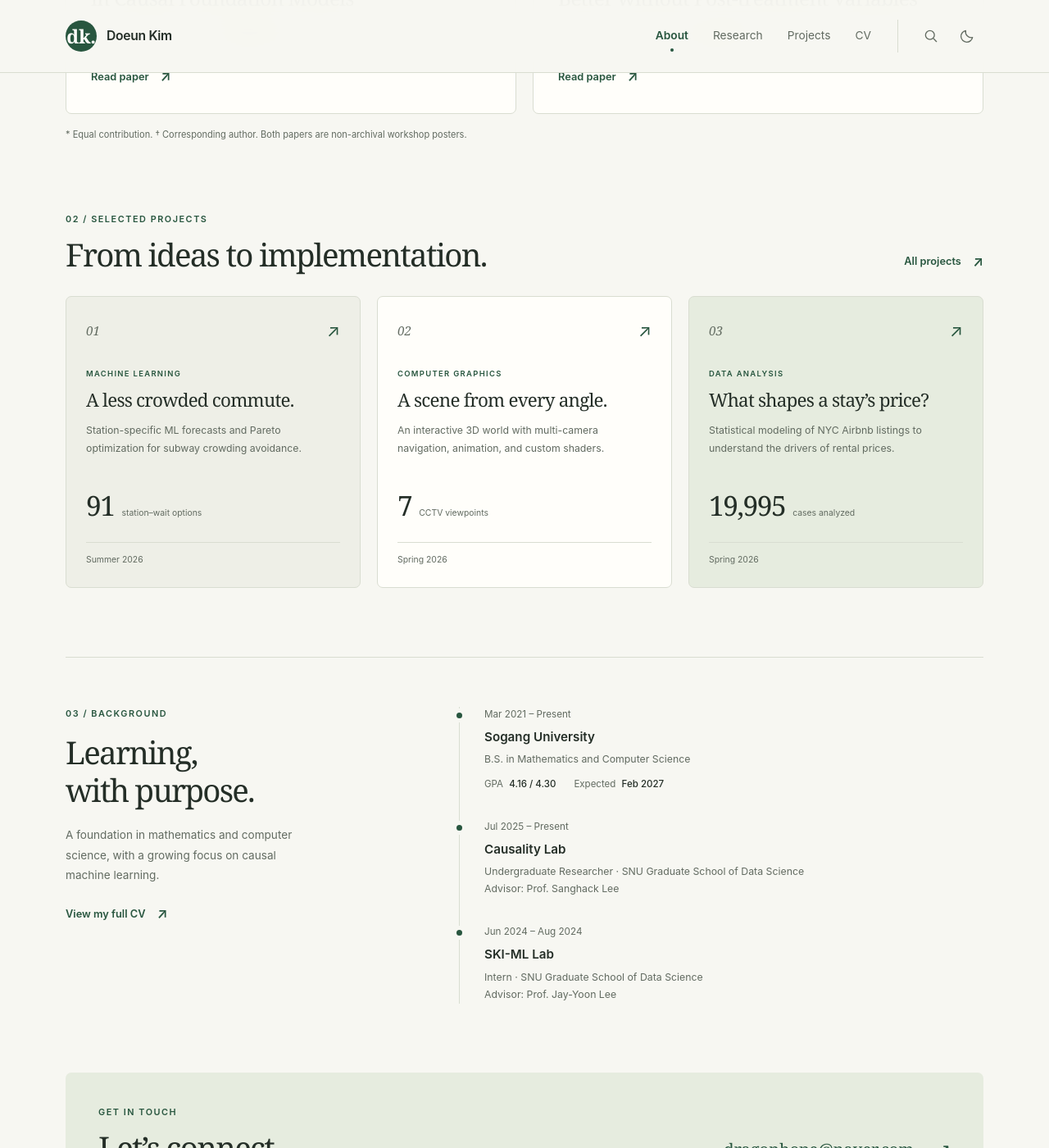
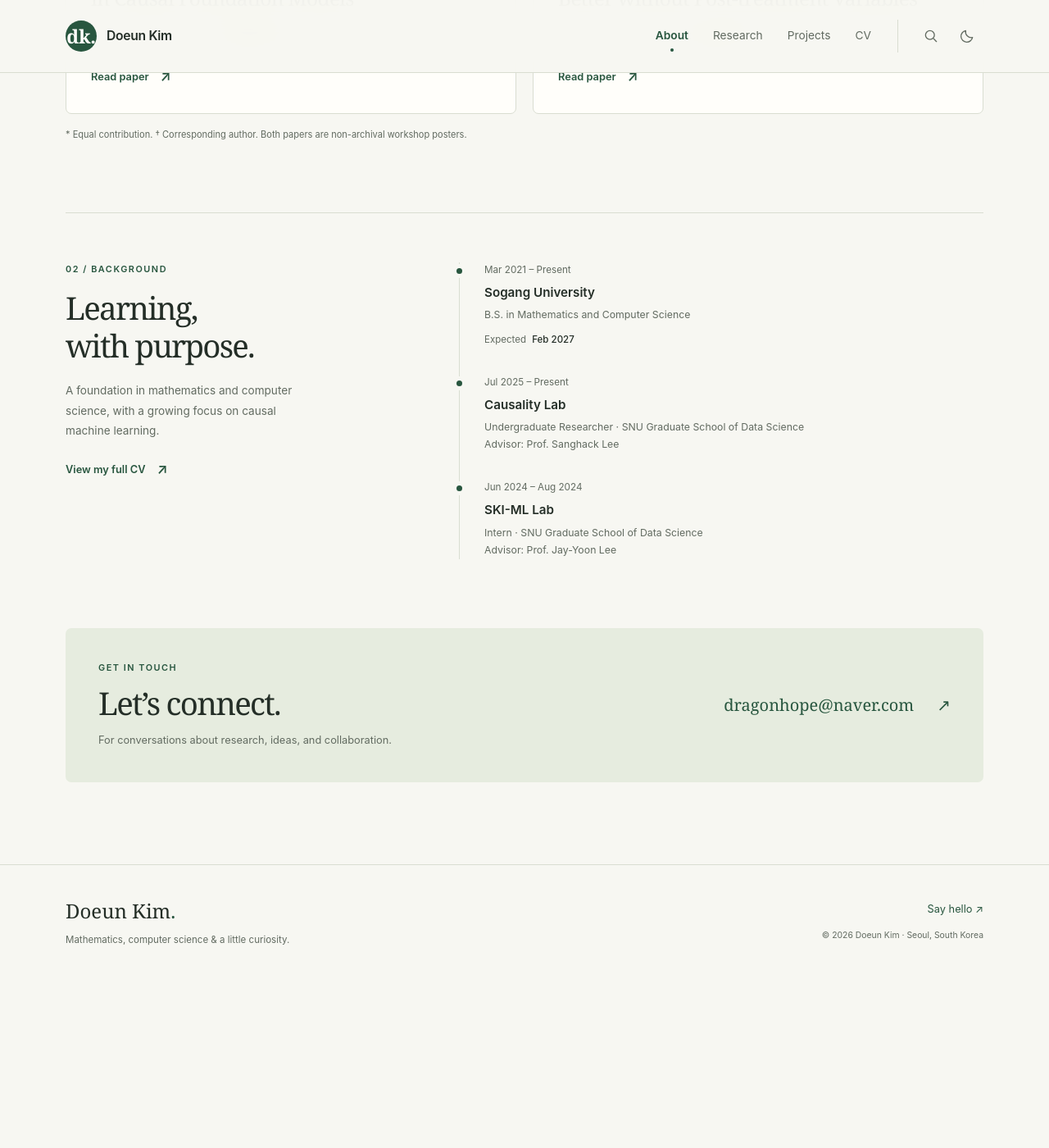
Before and after one commit to doeun7kim/doeun7kim.github.io, a Jekyll site: the page built from index.md, in a window 1280 px wide and 1400 px high, scrolled down 1143 px. Shown: the whole window at 82% size. Built offline with Jekyll 4.4.1, drawn with Linux system fonts in a browser that asks for light colours; after the commit the page ends 2335 px from its top, so only the background shows below that.

Commit message:
Remove homepage project highlights and website GPA

```diff
--- a/_data/profile.yml
+++ b/_data/profile.yml
@@ -2,7 +2,6 @@ education:
   institution: Sogang University
   degree: B.S. in Mathematics and Computer Science
   period: Mar 2021 – Present
-  gpa: 4.16 / 4.30
   graduation: Feb 2027
 interests:
   - Machine Learning
--- a/index.md
+++ b/index.md
@@ -35,24 +35,10 @@ body_class: home
   <p class="fine-print">* Equal contribution. † Corresponding author. Both papers are non-archival workshop posters.</p>
 </section>
 
-<section class="home-section" aria-labelledby="selected-projects">
-  <div class="section-heading"><div><p class="eyebrow">02 / Selected projects</p><h2 id="selected-projects">From ideas to implementation.</h2></div><a class="text-link" href="{{ '/projects/' | relative_url }}">All projects <span aria-hidden="true">↗</span></a></div>
-  <div class="project-preview-grid">
-    {% for project in site.data.projects limit:3 %}
-    <a class="project-preview" href="{{ '/projects/' | relative_url }}#{{ project.id }}">
-      <div class="project-preview-top"><span class="project-index">0{{ forloop.index }}</span><span class="small-arrow" aria-hidden="true">↗</span></div>
-      <p class="eyebrow">{{ project.category_label }}</p><h3>{{ project.short_title }}</h3><p>{{ project.summary }}</p>
-      <div class="project-metric"><strong>{{ project.metric }}</strong><span>{{ project.metric_label }}</span></div>
-      <span class="project-period">{{ project.period }}</span>
-    </a>
-    {% endfor %}
-  </div>
-</section>
-
 <section class="home-section background-section" aria-labelledby="background-title">
-  <div><p class="eyebrow">03 / Background</p><h2 id="background-title">Learning,<br>with purpose.</h2><p class="section-intro">A foundation in mathematics and computer science, with a growing focus on causal machine learning.</p><a class="text-link" href="{{ '/cv/' | relative_url }}">View my full CV <span aria-hidden="true">↗</span></a></div>
+  <div><p class="eyebrow">02 / Background</p><h2 id="background-title">Learning,<br>with purpose.</h2><p class="section-intro">A foundation in mathematics and computer science, with a growing focus on causal machine learning.</p><a class="text-link" href="{{ '/cv/' | relative_url }}">View my full CV <span aria-hidden="true">↗</span></a></div>
   <div class="background-entries">
-    <article class="background-entry"><span class="timeline-dot" aria-hidden="true"></span><p class="entry-date">{{ profile.education.period }}</p><h3>{{ profile.education.institution }}</h3><p>{{ profile.education.degree }}</p><div class="inline-facts"><span>GPA <strong>{{ profile.education.gpa }}</strong></span><span>Expected <strong>{{ profile.education.graduation }}</strong></span></div></article>
+    <article class="background-entry"><span class="timeline-dot" aria-hidden="true"></span><p class="entry-date">{{ profile.education.period }}</p><h3>{{ profile.education.institution }}</h3><p>{{ profile.education.degree }}</p><div class="inline-facts"><span>Expected <strong>{{ profile.education.graduation }}</strong></span></div></article>
     {% for experience in profile.research_experience %}<article class="background-entry"><span class="timeline-dot" aria-hidden="true"></span><p class="entry-date">{{ experience.period }}</p><h3>{{ experience.lab }}</h3><p>{{ experience.role }} · {{ experience.institution }}</p><p class="entry-advisor">Advisor: {{ experience.advisor }}</p></article>{% endfor %}
   </div>
 </section>
```
Also changed, not shown: cv.md (+1 -1 lines), README.md.
